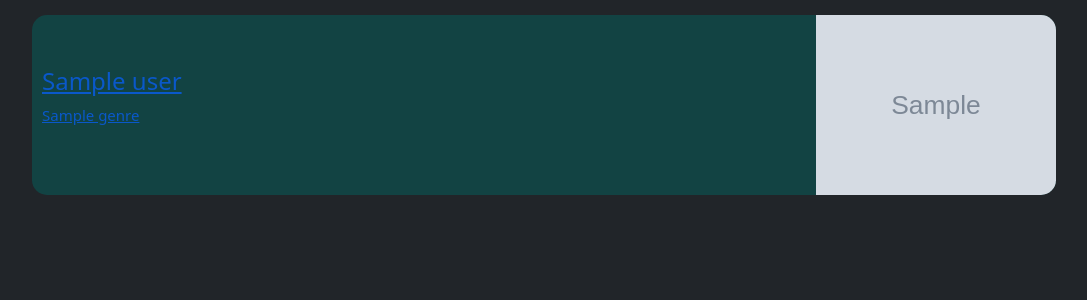
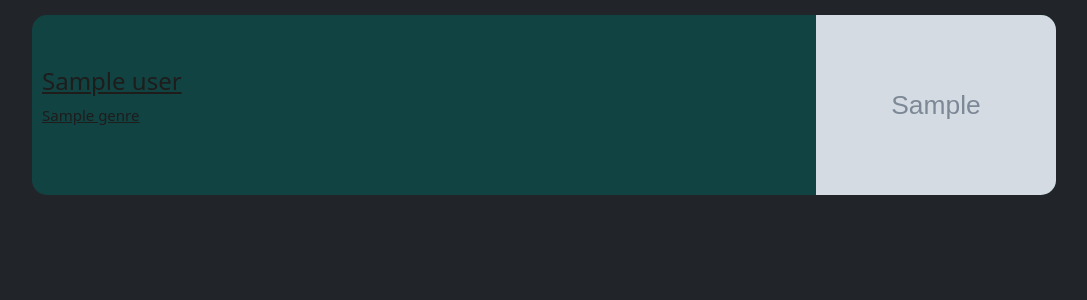
Before and after one commit to Dannydoesdev/flyre, a Flask app: page /artist_list in a window 1280 px wide, with the pointer over the restyled element. Shown: the part 74-374 px from the top of the page, without its empty margins (96-1183 px from the left). Run offline with Flask 2, Linux system fonts and the light colour scheme; grey boxes marked "Sample" are stand-in pictures; a database or web service that is not in the repository returns one stand-in record (values such as "Sample title"); some libraries are stand-ins or nearby versions.

Commit message:
small styling tweak

```diff
--- a/static/styles.css
+++ b/static/styles.css
@@ -167,6 +167,10 @@ iframe {
     position: relative;
 }
 
+.artist_list_inner:hover {
+    color: #1f1c1c;
+}
+
 .artist_list_name_genre {
     padding-left: 10px;
     display: flex;
```
Also changed, not shown: static/img/artist-10.jpg (added), static/img/artist-11.jpg (added), static/img/artist-12.jpg (added), static/img/artist-13.jpg (added), static/img/artist-14.jpg (added).
